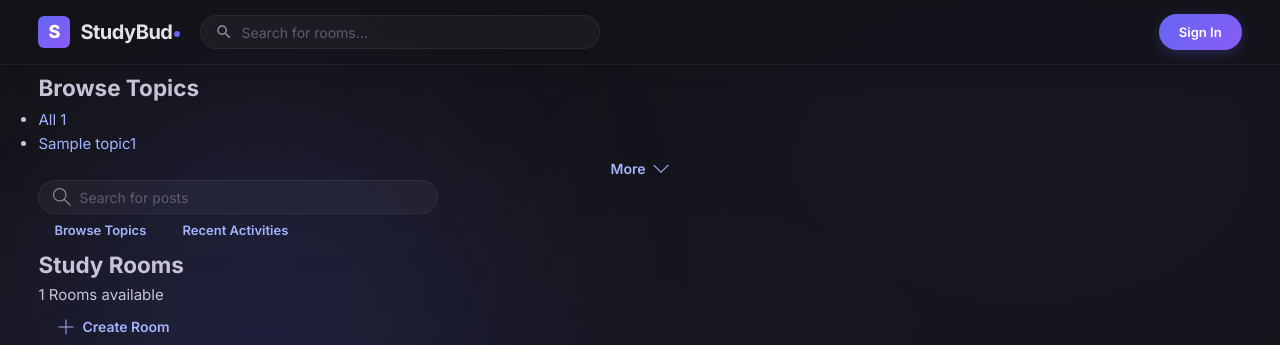
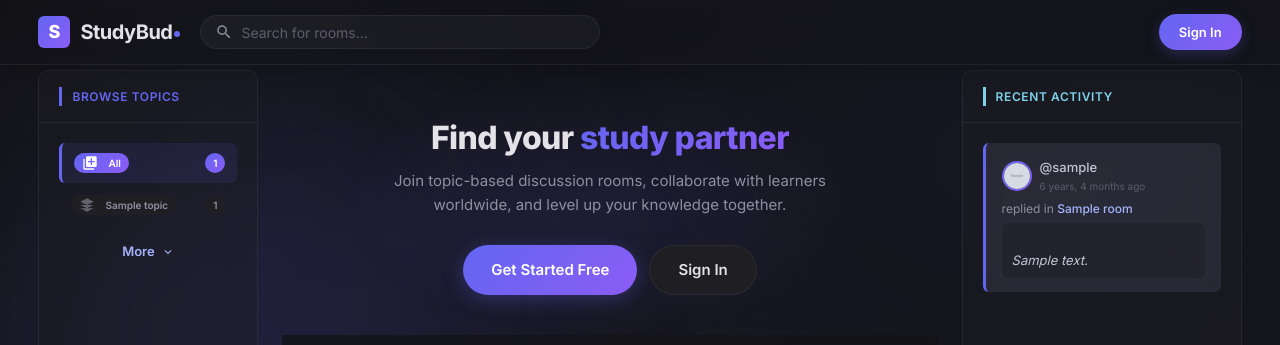
Before and after one commit to MachariaP/StudyBud, a Django app: page / in a window 1280 px wide. Shown: the top 345 px of the page. Run offline with Django 5.2, Linux system fonts and the light colour scheme; tables that the repository leaves empty hold one stand-in row (values such as "Sample post"); grey boxes marked "Sample" are stand-in pictures.

Commit message:
Redesign home page with hero section, empty state, and glass component templates

```diff
--- a/studybud/base/templates/base/activity_component.html
+++ b/studybud/base/templates/base/activity_component.html
@@ -1,53 +1,49 @@
-<div class="activities">
-    <!-- Header section for the activities section -->
-    <div class="activities__header">
-      <h2>Recent Activities</h2>
-    </div>
+<div class="panel activity-panel">
+  <div class="panel__header">
+    <h2>Recent Activity</h2>
+  </div>
+  <div class="panel__body">
 
-    <!-- Loop through each message in the room_messages collection -->
     {% for message in room_messages %}
-
-    <div class="activities__box">
-      <!-- Header section for each activity -->
-      <div class="activities__boxHeader roomListRoom__header">
-        <!-- Link to the user's profile with avatar and name -->
-        <a href="{% url 'user-profile' message.user.id %}" class="roomListRoom__author">
-          <div class="avatar avatar--small">
-            <img src="https://randomuser.me/api/portraits/women/11.jpg" />
+    <div class="activity__item">
+      <div class="activity__top">
+        <a href="{% url 'user-profile' message.user.id %}" class="activity__author">
+          <div class="activity__author-avatar">
+            {% if message.user.profile.avatar %}
+            <img src="{{ message.user.profile.avatar.url }}" alt="{{message.user.username}}" />
+            {% else %}
+            <div class="avatar__initials" style="width:100%;height:100%;font-size:1rem;">{{ message.user.username|first|upper }}</div>
+            {% endif %}
           </div>
-          <p>
-            <!-- Display the user's handle and time since the message was created -->
+          <div>
             @{{message.user}}
-            <span>{{message.created | timesince}} ago</span>
-          </p>
+            <small>{{message.created | timesince}} ago</small>
+          </div>
         </a>
-
-        <!-- Display delete icon only if the logged-in user matches the message user -->
         {% if request.user == message.user %}
-
-        <div class="roomListRoom__actions">
-          <a href="{% url 'delete-message' message.id %}">
-            <svg version="1.1" xmlns="http://www.w3.org/2000/svg" width="32" height="32" viewBox="0 0 32 32">
-              <title>remove</title>
-              <path
-                d="M27.314 6.019l-1.333-1.333-9.98 9.981-9.981-9.981-1.333 1.333 9.981 9.981-9.981 9.98 1.333 1.333 9.981-9.98 9.98 9.98 1.333-1.333-9.98-9.98 9.98-9.981z"
-              ></path>
-            </svg>
-          </a>
-        </div>
+        <a href="{% url 'delete-message' message.id %}" class="activity__delete">
+          <svg viewBox="0 0 24 24" fill="currentColor">
+            <path d="M19 6.41L17.59 5 12 10.59 6.41 5 5 6.41 10.59 12 5 17.59 6.41 19 12 13.41 17.59 19 19 17.59 13.41 12z"/>
+          </svg>
+        </a>
         {% endif %}
       </div>
-
-      <!-- Content section for each activity -->
-      <div class="activities__boxContent">
-        <!-- Reference to the post being replied to -->
-        <p>replied to post “<a href="{% url 'room' message.room.id %}">{{message.room}}</a>”</p>
-        <!-- Display the body of the message -->
-        <div class="activities__boxRoomContent">
-            {{ message.body }}
-        </div>
+      <div class="activity__room-link">
+        replied in <a href="{% url 'room' message.room.id %}">{{message.room.name}}</a>
+      </div>
+      <div class="activity__body">
+        {{message.body}}
       </div>
     </div>
+    {% empty %}
+    <div class="activity__empty">
+      <svg viewBox="0 0 24 24" fill="currentColor">
+        <path d="M20 2H4c-1.1 0-2 .9-2 2v18l4-4h14c1.1 0 2-.9 2-2V4c0-1.1-.9-2-2-2zm0 14H5.17L4 17.17V4h16v12z"/>
+      </svg>
+      <h3>No recent activity</h3>
+      <p>Be the first to start a conversation!</p>
+    </div>
     {% endfor %}
+
+  </div>
 </div>
-<!-- End of the activities section -->
--- a/studybud/base/templates/base/feed_component.html
+++ b/studybud/base/templates/base/feed_component.html
@@ -1,42 +1,52 @@
 {% for room in rooms %}
 
-<div class="roomListRoom">
-    <div class="roomListRoom__header">
-      <a href="{% url 'user-profile' room.host.id %}" class="roomListRoom__author">
-        <div class="avatar avatar--small">
-          <img src="https://randomuser.me/api/portraits/women/11.jpg" />
+<div class="room-card animate-fadeInUp stagger-{% cycle '1' '2' '3' '4' '5' %}">
+  <div class="room-card__topic-row">
+    <a href="{% url 'home' %}?q={{room.topic.name}}" class="room-card__topic">{{room.topic.name}}</a>
+    <span class="room-card__time">{{room.created | timesince}} ago</span>
+  </div>
+
+  <a href="{% url 'room' room.id %}" class="room-card__name">{{room.name}}</a>
+
+  {% if room.description %}
+  <div class="room-card__desc">{{room.description}}</div>
+  {% endif %}
+
+  <div class="room-card__bottom">
+    <a href="{% url 'user-profile' room.host.id %}" class="room-card__author">
+      <div class="room-card__author-avatar">
+        <div class="avatar avatar--xs">
+          {% if room.host.profile.avatar %}
+          <img src="{{ room.host.profile.avatar.url }}" alt="{{room.host.username}}" />
+          {% else %}
+          <span class="avatar__initials">{{ room.host.username|first|upper }}</span>
+          {% endif %}
         </div>
-        <span>@{{room.host.username}}</span>
-      </a>
-      <div class="roomListRoom__actions">
-        <span>{{room.created | timesince}}</span>
+        <div class="room-card__author-dot"></div>
       </div>
-    </div>
-    <div class="roomListRoom__content">
-      <a href="{% url 'room' room.id %}">{{room.name}}</a>
+      <div>
+        {{room.host.username}}
+        <small>Host</small>
+      </div>
+    </a>
 
-    </div>
-    <div class="roomListRoom__meta">
-      <a href="{% url 'room' room.id %}" class="roomListRoom__joined">
-        <svg version="1.1" xmlns="http://www.w3.org/2000/svg" width="32" height="32" viewBox="0 0 32 32">
-          <title>user-group</title>
-          <path
-            d="M30.539 20.766c-2.69-1.547-5.75-2.427-8.92-2.662 0.649 0.291 1.303 0.575 1.918 0.928 0.715 0.412 1.288 1.005 1.71 1.694 1.507 0.419 2.956 1.003 4.298 1.774 0.281 0.162 0.456 0.487 0.456 0.85v4.65h-4v2h5c0.553 0 1-0.447 1-1v-5.65c0-1.077-0.56-2.067-1.461-2.584z"
-          ></path>
-          <path
-            d="M22.539 20.766c-6.295-3.619-14.783-3.619-21.078 0-0.901 0.519-1.461 1.508-1.461 2.584v5.65c0 0.553 0.447 1 1 1h22c0.553 0 1-0.447 1-1v-5.651c0-1.075-0.56-2.064-1.461-2.583zM22 28h-20v-4.65c0-0.362 0.175-0.688 0.457-0.85 5.691-3.271 13.394-3.271 19.086 0 0.282 0.162 0.457 0.487 0.457 0.849v4.651z"
-          ></path>
-          <path
-            d="M19.502 4.047c0.166-0.017 0.33-0.047 0.498-0.047 2.757 0 5 2.243 5 5s-2.243 5-5 5c-0.168 0-0.332-0.030-0.498-0.047-0.424 0.641-0.944 1.204-1.513 1.716 0.651 0.201 1.323 0.331 2.011 0.331 3.859 0 7-3.141 7-7s-3.141-7-7-7c-0.688 0-1.36 0.131-2.011 0.331 0.57 0.512 1.089 1.075 1.513 1.716z"
-          ></path>
-          <path
-            d="M12 16c3.859 0 7-3.141 7-7s-3.141-7-7-7c-3.859 0-7 3.141-7 7s3.141 7 7 7zM12 4c2.757 0 5 2.243 5 5s-2.243 5-5 5-5-2.243-5-5c0-2.757 2.243-5 5-5z"
-          ></path>
-        </svg>
-        {{room.participants.all.count}} Joined
-      </a>
-      <p class="roomListRoom__topic">{{room.topic.name}}</p>
+    <div class="participant-stack">
+      {% if room.participants.all.count > 0 %}
+        {% for participant in room.participants.all|slice:":3" %}
+        <div class="participant-stack__item" title="{{participant.username}}">
+          {% if participant.profile.avatar %}
+          <img src="{{ participant.profile.avatar.url }}" alt="{{participant.username}}" />
+          {% else %}
+          <div class="avatar__initials" style="font-size:0.8rem;">{{ participant.username|first|upper }}</div>
+          {% endif %}
+        </div>
+        {% endfor %}
+        {% if room.participants.all.count > 3 %}
+        <div class="participant-stack__more">+{{ room.participants.all.count|add:"-3" }}</div>
+        {% endif %}
+      {% endif %}
     </div>
   </div>
+</div>
 
-  {% endfor %}
+{% endfor %}
--- a/studybud/base/templates/base/home.html
+++ b/studybud/base/templates/base/home.html
@@ -2,61 +2,64 @@
 
 {% block content %}
 
-<main class="layout layout--3">
-  <div class="container">
+<div class="container grid-3">
 
-    <!-- Topics Start -->
+  <div class="sidebar-desktop">
     {% include 'base/topics_component.html' %}
+  </div>
 
-    <!-- Topics End -->
-
-    <!-- Room List Start -->
-    <div class="roomList">
-      <div class="mobile-menu">
-        <form action="{% url 'home' %}" method="GET" class="header__search">
-          <label>
-            <svg version="1.1" xmlns="http://www.w3.org/2000/svg" width="32" height="32" viewBox="0 0 32 32">
-              <title>search</title>
-              <path
-                d="M32 30.586l-10.845-10.845c1.771-2.092 2.845-4.791 2.845-7.741 0-6.617-5.383-12-12-12s-12 5.383-12 12c0 6.617 5.383 12 12 12 2.949 0 5.649-1.074 7.741-2.845l10.845 10.845 1.414-1.414zM12 22c-5.514 0-10-4.486-10-10s4.486-10 10-10c5.514 0 10 4.486 10 10s-4.486 10-10 10z">
-              </path>
-            </svg>
-            <input name="q" placeholder="Search for posts" />
-          </label>
-        </form>
-        <div class="mobile-menuItems">
-          <a class="btn btn--main btn--pill" href="{% url 'topics' %}">Browse Topics</a>
-          <a class="btn btn--main btn--pill" href="#">Recent Activities</a>
+  <div>
+    {% if not request.user.is_authenticated %}
+    <div class="hero">
+      <h1 class="hero__title">
+        Find your <span>study partner</span>
+      </h1>
+      <p class="hero__subtitle">
+        Join topic-based discussion rooms, collaborate with learners worldwide,
+        and level up your knowledge together.
+      </p>
+      <div class="hero__cta">
+        <a href="{% url 'register' %}" class="btn btn--primary">Get Started Free</a>
+        <a href="{% url 'login' %}" class="btn btn--secondary btn--pill">Sign In</a>
       </div>
     </div>
+    {% endif %}
 
-      <div class="roomList__header">
-        <div>
-          <h2>Study Rooms</h2>
-          <p>{{room_count}} Rooms available</p>
+    <div class="feed__header">
+      <div class="feed__header-left">
+        <h1 class="feed__title">Study Rooms</h1>
+        <span class="feed__count">
+          <svg viewBox="0 0 24 24" fill="currentColor">
+            <path d="M16 11c1.66 0 2.99-1.34 2.99-3S17.66 5 16 5c-1.66 0-3 1.34-3 3s1.34 3 3 3zm-8 0c1.66 0 2.99-1.34 2.99-3S9.66 5 8 5C6.34 5 5 6.34 5 8s1.34 3 3 3zm0 2c-2.33 0-7 1.17-7 3.5V19h14v-2.5c0-2.33-4.67-3.5-7-3.5zm8 0c-.29 0-.62.02-.97.05 1.16.84 1.97 1.97 1.97 3.45V19h6v-2.5c0-2.33-4.67-3.5-7-3.5z"/>
+          </svg>
+          {{room_count}} Available
+        </span>
       </div>
-
-        <a class="btn btn--main" href="{% url 'create-room' %}">
-          <svg version="1.1" xmlns="http://www.w3.org/2000/svg" width="32" height="32" viewBox="0 0 32 32">
-            <title>add</title>
-            <path
-              d="M16.943 0.943h-1.885v14.115h-14.115v1.885h14.115v14.115h1.885v-14.115h14.115v-1.885h-14.115v-14.115z">
-            </path>
-          </svg>
+      <a href="{% url 'create-room' %}" class="btn btn--primary">
+        <span class="material-symbols-outlined" style="font-size:1.8rem;">add</span>
         Create Room
       </a>
     </div>
 
+    {% if rooms.count == 0 %}
+    <div class="empty">
+      <svg class="empty__icon" viewBox="0 0 24 24" fill="currentColor">
+        <path d="M20 6h-8l-2-2H4c-1.1 0-1.99.9-1.99 2L2 18c0 1.1.9 2 2 2h16c1.1 0 2-.9 2-2V8c0-1.1-.9-2-2-2zm0 12H4V8h16v10z"/>
+      </svg>
+      <h3 class="empty__title">No rooms found</h3>
+      <p class="empty__message">Try a different search topic or create the first study room!</p>
+      <a href="{% url 'create-room' %}" class="btn btn--primary">Create Room</a>
+    </div>
+    {% else %}
     {% include 'base/feed_component.html' %}
+    {% endif %}
 
   </div>
-    <!-- Room List End -->
 
-    <!-- Activities Start -->
+  <div class="activity-desktop">
     {% include 'base/activity_component.html' %}
+  </div>
 
-    <!-- Activities End -->
 </div>
-</main>
 
 {% endblock %}
--- a/studybud/base/templates/base/topics_component.html
+++ b/studybud/base/templates/base/topics_component.html
@@ -1,23 +1,35 @@
- <div class="topics">
-    <div class="topics__header">
-      <h2>Browse Topics</h2>
+<div class="panel topics-panel">
+  <div class="panel__header">
+    <h2>Browse Topics</h2>
+  </div>
+  <div class="panel__body">
+    <div class="topics">
+      <a href="{% url 'home' %}" class="topics__link {% if not request.GET.q %}topics__link--active{% endif %}">
+        <span class="topics__link-text">
+          <svg viewBox="0 0 24 24" fill="currentColor">
+            <path d="M4 6H2v14c0 1.1.9 2 2 2h14v-2H4V6zm16-4H8c-1.1 0-2 .9-2 2v12c0 1.1.9 2 2 2h12c1.1 0 2-.9 2-2V4c0-1.1-.9-2-2-2zm-1 9h-4v4h-2v-4H9V9h4V5h2v4h4v2z"/>
+          </svg>
+          All
+        </span>
+        <span>{{topics.count}}</span>
+      </a>
+      {% for topic in topics %}
+      <a href="{% url 'home' %}?q={{topic.name}}" class="topics__link {% if request.GET.q == topic.name %}topics__link--active{% endif %}">
+        <span class="topics__link-text">
+          <svg viewBox="0 0 24 24" fill="currentColor">
+            <path d="M12 2L2 7l10 5 10-5-10-5zM2 17l10 5 10-5M2 12l10 5 10-5"/>
+          </svg>
+          {{topic.name}}
+        </span>
+        <span>{{topic.room_set.all.count}}</span>
+      </a>
+      {% endfor %}
     </div>
-    <ul class="topics__list">
-      <li>
-        <a href="{% url 'home' %}" class="active">All <span>{{topics.count}}</span></a>
-      </li>
-      {% for topic in topics %}
-      <li>
-        <a href="{% url 'home' %}?q={{topic.name}}">{{topic.name}}<span>{{topic.room_set.all.count}}</span></a>
-      </li>
-      {% endfor %}
-
-    </ul>
-    <a class="btn btn--link" href="{% url 'topics' %}">
+    <a class="btn btn--link btn--sm topics__more" href="{% url 'topics' %}">
       More
-      <svg version="1.1" xmlns="http://www.w3.org/2000/svg" width="32" height="32" viewBox="0 0 32 32">
-        <title>chevron-down</title>
-        <path d="M16 21l-13-13h-3l16 16 16-16h-3l-13 13z"></path>
+      <svg viewBox="0 0 24 24" fill="currentColor">
+        <path d="M16.59 8.59L12 13.17 7.41 8.59 6 10l6 6 6-6z"/>
       </svg>
     </a>
   </div>
+</div>
```
Lines whose indentation alone changed are shown as unchanged.
